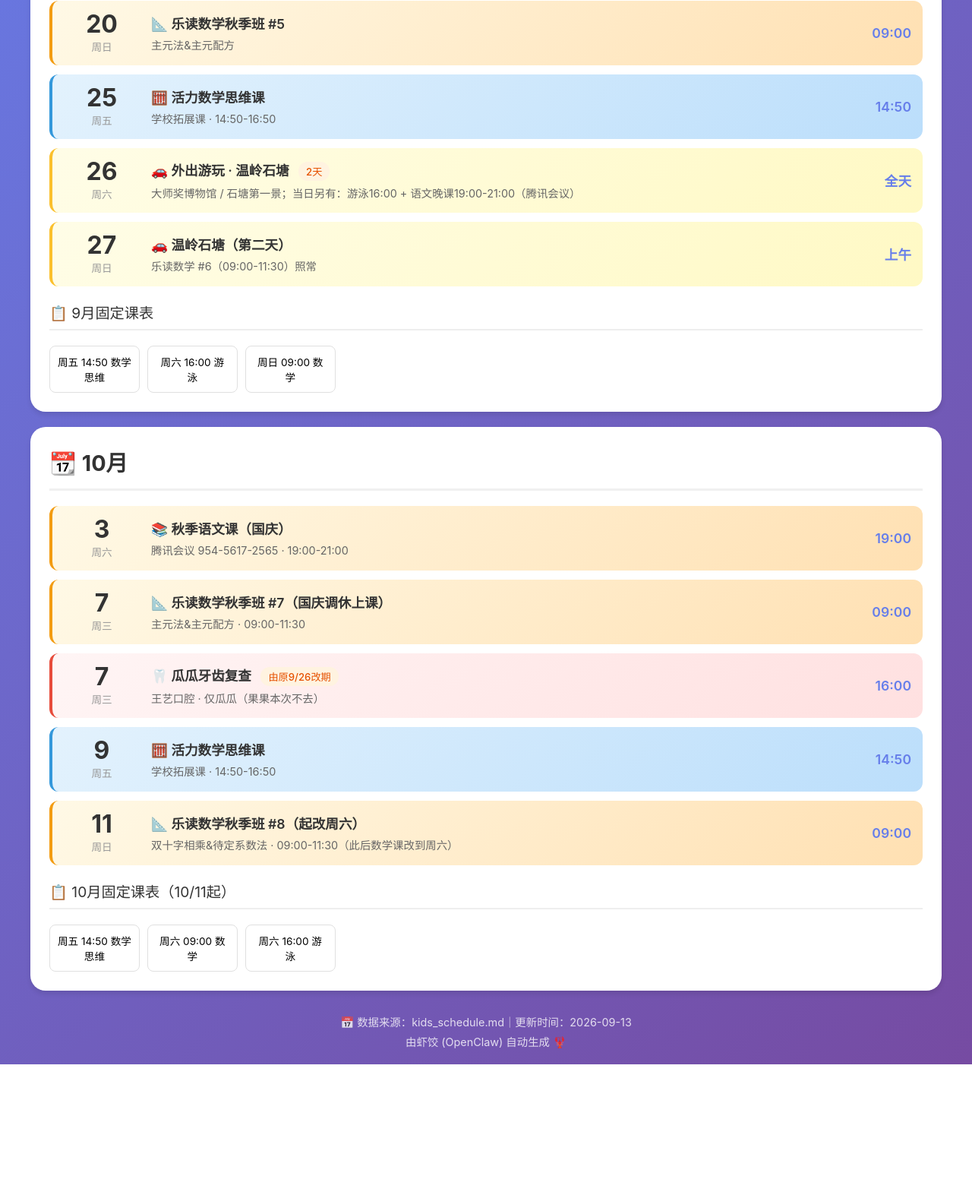
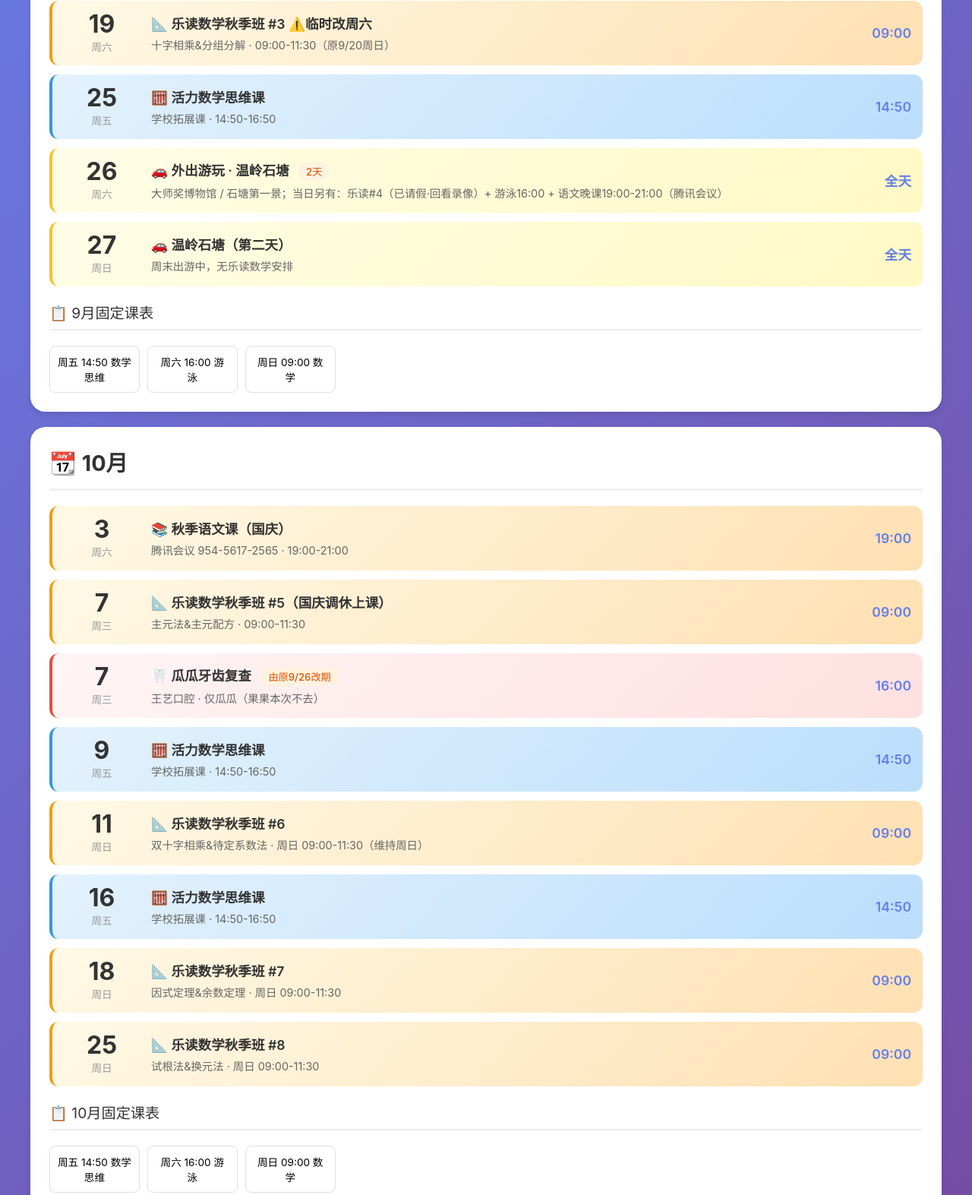
Before and after one commit to lunatichometest/kids-schedule, a plain HTML site: page index.html in a window 1280 px wide. Shown: the part 503-2076 px from the top of the page at 76% size. Before the commit the page ends 1904 px from the top, so only its background shows below. Drawn offline with Linux system fonts and the light colour scheme.

Commit message:
fix: 乐读数学仅9/19、9/26临时改周六，其余维持周日；9/26请假+回看录像；对齐index/calendar

```diff
--- a/index.html
+++ b/index.html
@@ -131,8 +131,8 @@
                 <div class="event-card course">
                     <div class="event-date"><div class="date-day">13</div><div class="date-weekday">周日</div></div>
                     <div class="event-info">
-                        <div class="event-title">📐 乐读数学秋季班 #4</div>
-                        <div class="event-details">因式分解专题 · 周日 09:00-11:30</div>
+                        <div class="event-title">📐 乐读数学秋季班 #2</div>
+                        <div class="event-details">因式分解（提公因式&公式法） · 周日 09:00-11:30</div>
                     </div>
                     <div class="event-time">09:00</div>
                 </div>
@@ -147,10 +147,10 @@
                 </div>
 
                 <div class="event-card course">
-                    <div class="event-date"><div class="date-day">20</div><div class="date-weekday">周日</div></div>
+                    <div class="event-date"><div class="date-day">19</div><div class="date-weekday">周六</div></div>
                     <div class="event-info">
-                        <div class="event-title">📐 乐读数学秋季班 #5</div>
-                        <div class="event-details">主元法&主元配方</div>
+                        <div class="event-title">📐 乐读数学秋季班 #3 ⚠️临时改周六</div>
+                        <div class="event-details">十字相乘&分组分解 · 09:00-11:30（原9/20周日）</div>
                     </div>
                     <div class="event-time">09:00</div>
                 </div>
@@ -168,7 +168,7 @@
                     <div class="event-date"><div class="date-day">26</div><div class="date-weekday">周六</div></div>
                     <div class="event-info">
                         <div class="event-title">🚗 外出游玩 · 温岭石塘 <span class="event-tag tag-conflict">2天</span></div>
-                        <div class="event-details">大师奖博物馆 / 石塘第一景；当日另有：游泳16:00 + 语文晚课19:00-21:00（腾讯会议）</div>
+                        <div class="event-details">大师奖博物馆 / 石塘第一景；当日另有：乐读#4（已请假·回看录像）+ 游泳16:00 + 语文晚课19:00-21:00（腾讯会议）</div>
                     </div>
                     <div class="event-time">全天</div>
                 </div>
@@ -177,9 +177,9 @@
                     <div class="event-date"><div class="date-day">27</div><div class="date-weekday">周日</div></div>
                     <div class="event-info">
                         <div class="event-title">🚗 温岭石塘（第二天）</div>
-                        <div class="event-details">乐读数学 #6（09:00-11:30）照常</div>
+                        <div class="event-details">周末出游中，无乐读数学安排</div>
                     </div>
-                    <div class="event-time">上午</div>
+                    <div class="event-time">全天</div>
                 </div>
             </div>
 
@@ -209,7 +209,7 @@
                 <div class="event-card course">
                     <div class="event-date"><div class="date-day">7</div><div class="date-weekday">周三</div></div>
                     <div class="event-info">
-                        <div class="event-title">📐 乐读数学秋季班 #7（国庆调休上课）</div>
+                        <div class="event-title">📐 乐读数学秋季班 #5（国庆调休上课）</div>
                         <div class="event-details">主元法&主元配方 · 09:00-11:30</div>
                     </div>
                     <div class="event-time">09:00</div>
@@ -236,18 +236,45 @@
                 <div class="event-card course">
                     <div class="event-date"><div class="date-day">11</div><div class="date-weekday">周日</div></div>
                     <div class="event-info">
-                        <div class="event-title">📐 乐读数学秋季班 #8（起改周六）</div>
-                        <div class="event-details">双十字相乘&待定系数法 · 09:00-11:30（此后数学课改到周六）</div>
+                        <div class="event-title">📐 乐读数学秋季班 #6</div>
+                        <div class="event-details">双十字相乘&待定系数法 · 周日 09:00-11:30（维持周日）</div>
+                    </div>
+                    <div class="event-time">09:00</div>
+                </div>
+
+                <div class="event-card school">
+                    <div class="event-date"><div class="date-day">16</div><div class="date-weekday">周五</div></div>
+                    <div class="event-info">
+                        <div class="event-title">🧮 活力数学思维课</div>
+                        <div class="event-details">学校拓展课 · 14:50-16:50</div>
+                    </div>
+                    <div class="event-time">14:50</div>
+                </div>
+
+                <div class="event-card course">
+                    <div class="event-date"><div class="date-day">18</div><div class="date-weekday">周日</div></div>
+                    <div class="event-info">
+                        <div class="event-title">📐 乐读数学秋季班 #7</div>
+                        <div class="event-details">因式定理&余数定理 · 周日 09:00-11:30</div>
+                    </div>
+                    <div class="event-time">09:00</div>
+                </div>
+
+                <div class="event-card course">
+                    <div class="event-date"><div class="date-day">25</div><div class="date-weekday">周日</div></div>
+                    <div class="event-info">
+                        <div class="event-title">📐 乐读数学秋季班 #8</div>
+                        <div class="event-details">试根法&换元法 · 周日 09:00-11:30</div>
                     </div>
                     <div class="event-time">09:00</div>
                 </div>
             </div>
 
-            <div class="section-title">📋 10月固定课表（10/11起）</div>
+            <div class="section-title">📋 10月固定课表</div>
             <div class="course-grid">
                 <div class="course-item">周五 14:50 数学思维</div>
-                <div class="course-item">周六 09:00 数学</div>
                 <div class="course-item">周六 16:00 游泳</div>
+                <div class="course-item">周日 09:00 数学</div>
             </div>
         </div>
 
```
Also changed, not shown: calendar.html (+5 -5 lines), 1 other file.
